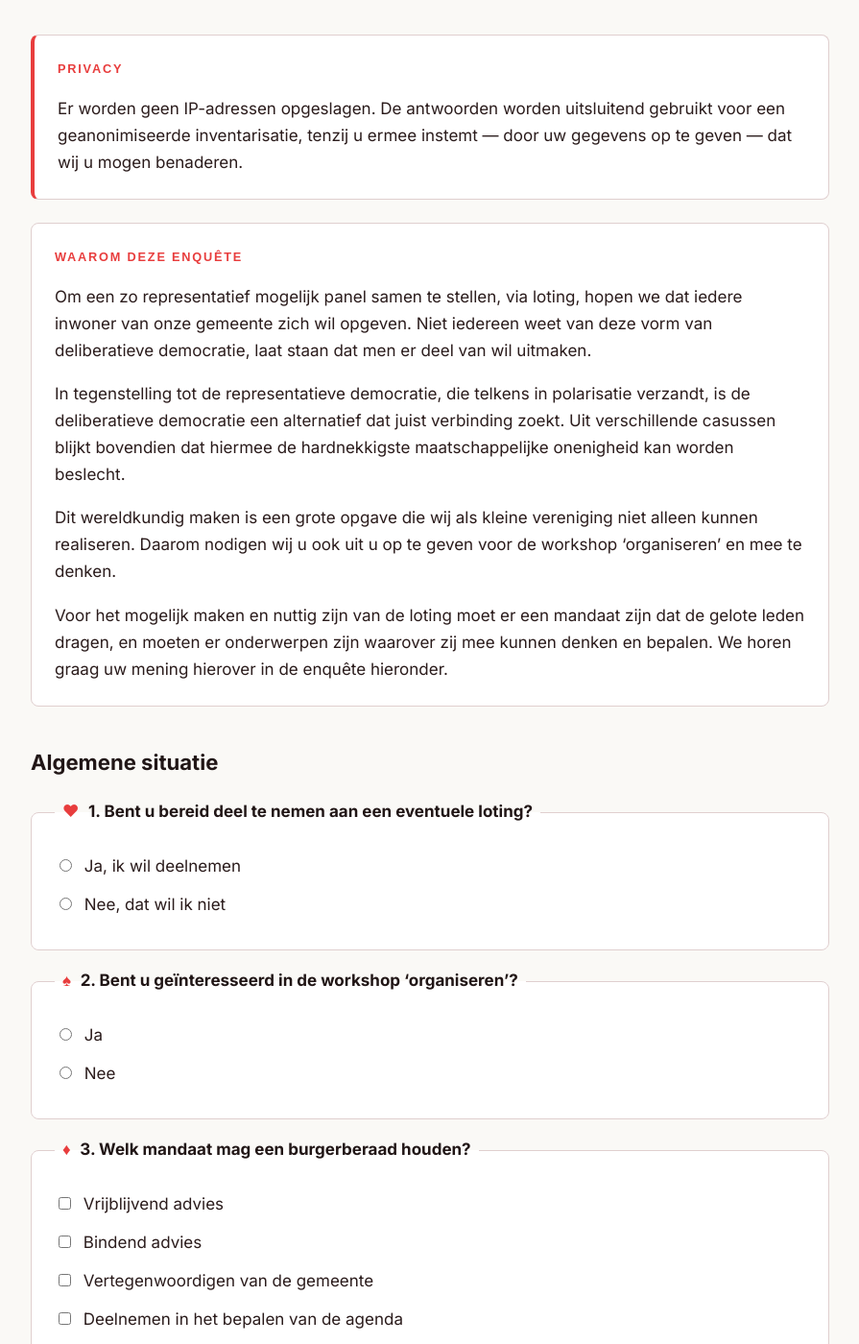
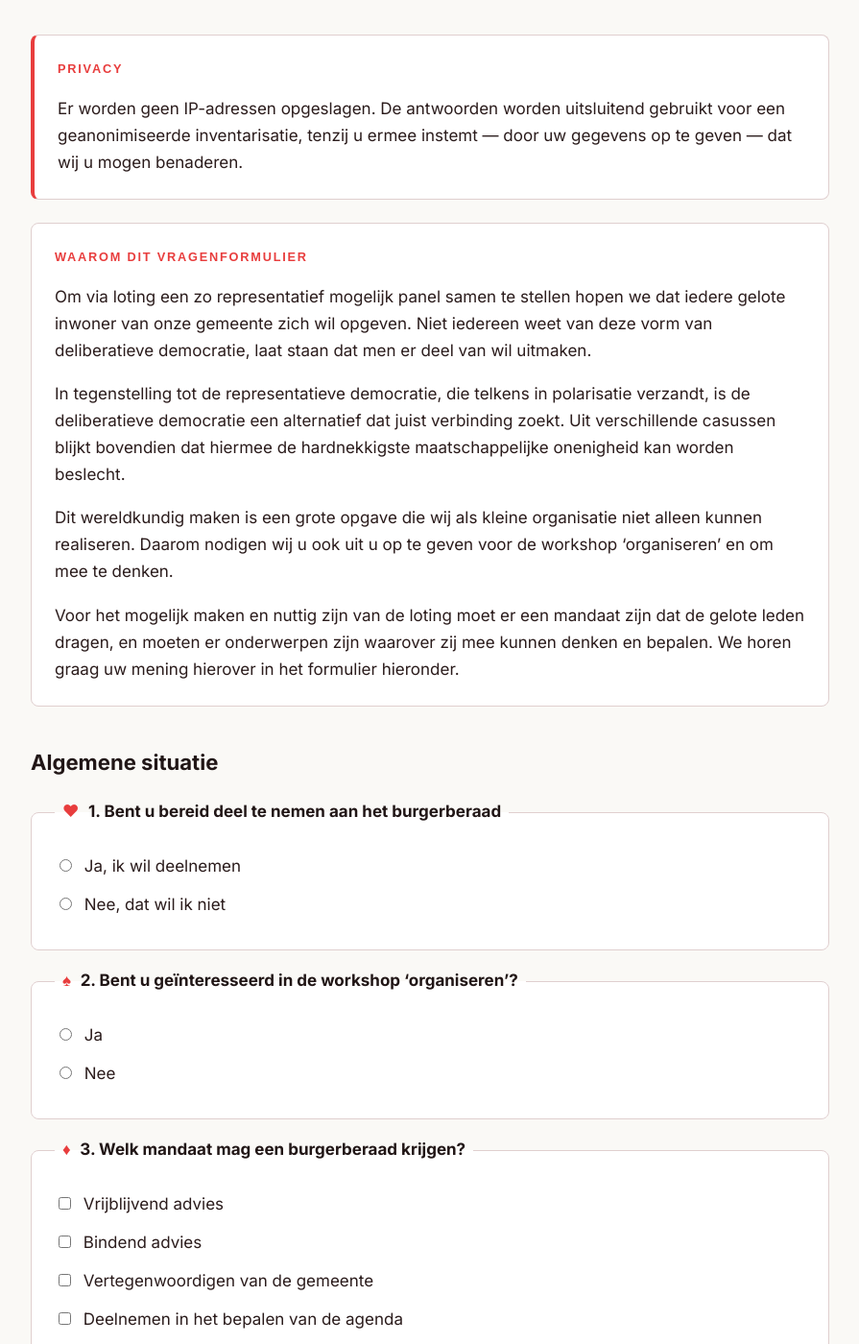
Before and after one commit to Klikblitser/Omwenteling, a Jekyll site: the page built from enquete.html, in a window 1280 px wide and 1400 px high, scrolled down 400 px. Shown: the whole window at 96% size, without its empty margins (192-1087 px from the left). Built offline with Jekyll 4.4.1, drawn with Linux system fonts in a browser that asks for light colours; some of the changed text lies outside the part shown.

Commit message:
doee meee

```diff
--- a/enquete.html
+++ b/enquete.html
@@ -157,11 +157,11 @@ description: Opgave voor de lotingspool en de opstartcommissie van het burgerber
   </div>
 
   <div class="enquete-kader">
-    <p class="enquete-label">Waarom deze enquête</p>
-    <p>Om een zo representatief mogelijk panel samen te stellen, via loting, hopen we dat iedere inwoner van onze gemeente zich wil opgeven. Niet iedereen weet van deze vorm van deliberatieve democratie, laat staan dat men er deel van wil uitmaken.</p>
+    <p class="enquete-label">Waarom dit vragenformulier</p>
+    <p>Om via loting een zo representatief mogelijk panel samen te stellen hopen we dat iedere gelote inwoner van onze gemeente zich wil opgeven. Niet iedereen weet van deze vorm van deliberatieve democratie, laat staan dat men er deel van wil uitmaken.</p>
     <p>In tegenstelling tot de representatieve democratie, die telkens in polarisatie verzandt, is de deliberatieve democratie een alternatief dat juist verbinding zoekt. Uit verschillende casussen blijkt bovendien dat hiermee de hardnekkigste maatschappelijke onenigheid kan worden beslecht.</p>
-    <p>Dit wereldkundig maken is een grote opgave die wij als kleine vereniging niet alleen kunnen realiseren. Daarom nodigen wij u ook uit u op te geven voor de workshop &lsquo;organiseren&rsquo; en mee te denken.</p>
-    <p>Voor het mogelijk maken en nuttig zijn van de loting moet er een mandaat zijn dat de gelote leden dragen, en moeten er onderwerpen zijn waarover zij mee kunnen denken en bepalen. We horen graag uw mening hierover in de enquête hieronder.</p>
+    <p>Dit wereldkundig maken is een grote opgave die wij als kleine organisatie niet alleen kunnen realiseren. Daarom nodigen wij u ook uit u op te geven voor de workshop &lsquo;organiseren&rsquo; en om mee te denken.</p>
+    <p>Voor het mogelijk maken en nuttig zijn van de loting moet er een mandaat zijn dat de gelote leden dragen, en moeten er onderwerpen zijn waarover zij mee kunnen denken en bepalen. We horen graag uw mening hierover in het formulier hieronder.</p>
   </div>
 
   <form id="enqueteForm" action="https://formspree.io/f/xbdlnwpw" method="POST">
@@ -169,9 +169,9 @@ description: Opgave voor de lotingspool en de opstartcommissie van het burgerber
     <h3>Algemene situatie</h3>
 
     <fieldset>
-      <legend><span class="marker">&#10084;</span> 1. Bent u bereid deel te nemen aan een eventuele loting?</legend>
-      <label class="optie"><input type="radio" name="Lotingopgave" value="deelnemen aan loting"> Ja, ik wil deelnemen</label>
-      <label class="optie"><input type="radio" name="Lotingopgave" value="niet deelnemen aan loting"> Nee, dat wil ik niet</label>
+      <legend><span class="marker">&#10084;</span> 1. Bent u bereid deel te nemen aan het burgerberaad</legend>
+      <label class="optie"><input type="radio" name="Lotingopgave" value="deelnemen aan burgerberaad"> Ja, ik wil deelnemen</label>
+      <label class="optie"><input type="radio" name="Lotingopgave" value="niet deelnemen aan burgerberaad"> Nee, dat wil ik niet</label>
     </fieldset>
 
     <fieldset>
@@ -181,7 +181,7 @@ description: Opgave voor de lotingspool en de opstartcommissie van het burgerber
     </fieldset>
 
     <fieldset>
-      <legend><span class="marker">&#9830;</span> 3. Welk mandaat mag een burgerberaad houden?</legend>
+      <legend><span class="marker">&#9830;</span> 3. Welk mandaat mag een burgerberaad krijgen?</legend>
       <label class="optie"><input type="checkbox" name="Mandaat" value="Vrijblijvend advies"> Vrijblijvend advies</label>
       <label class="optie"><input type="checkbox" name="Mandaat" value="Bindend advies"> Bindend advies</label>
       <label class="optie"><input type="checkbox" name="Mandaat" value="Vertegenwoordigen van de gemeente"> Vertegenwoordigen van de gemeente</label>
@@ -193,7 +193,7 @@ description: Opgave voor de lotingspool en de opstartcommissie van het burgerber
     </fieldset>
 
     <fieldset>
-      <legend><span class="marker">&#9827;</span> 4. Zijn er onderwerpen waarover u wilt meedenken en meebepalen?</legend>
+      <legend><span class="marker">&#9827;</span> 4. Zijn er specifieke onderwerpen die u interesseert?</legend>
       <label class="optie"><input type="checkbox" name="Onderwerpen_meedenken" value="Woonkwaliteit"> Woonkwaliteit</label>
       <label class="optie"><input type="checkbox" name="Onderwerpen_meedenken" value="Afval"> Afval</label>
       <label class="optie"><input type="checkbox" name="Onderwerpen_meedenken" value="Veiligheid"> Veiligheid</label>
```
